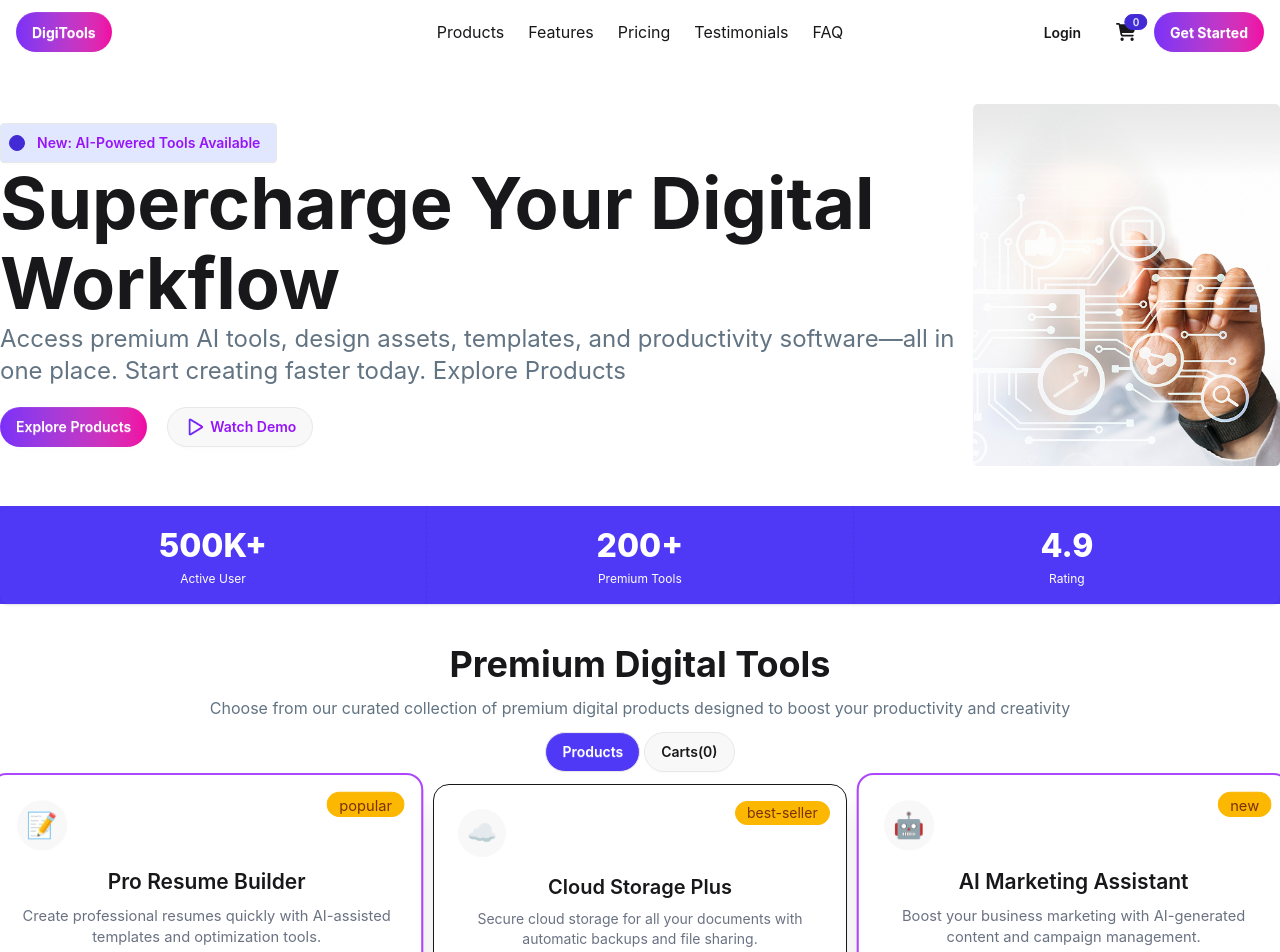
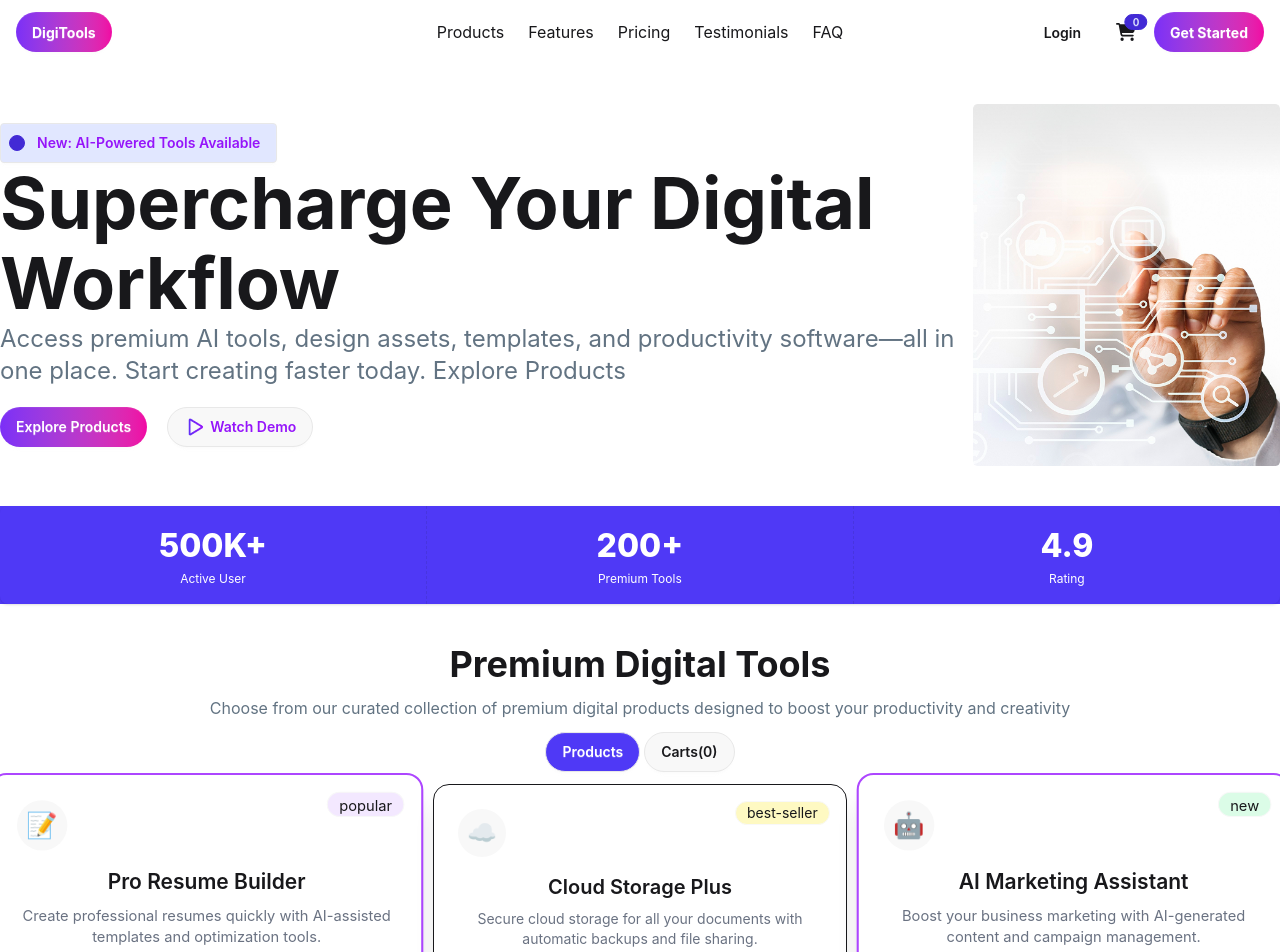
Before and after one commit to sarwarhusain/digitTools, a React (Vite) app: page / in a window 1280 px wide. Shown: the top 952 px of the page. Built offline with nearby package versions, Linux system fonts and the light colour scheme.

Commit message:
update card

```diff
--- a/src/Components/Cards/Cards.jsx
+++ b/src/Components/Cards/Cards.jsx
@@ -7,11 +7,19 @@ const Cards = ({ pricing, selectProducts, setSelectProducts }) => {
     setSelectProducts([...selectProducts, pricing]);
     // console.log("clicked", selectProducts);
   };
+  const tagToggle =
+    pricing.tag === "new"
+      ? "bg-green-100"
+      : pricing.tag === "popular"
+        ? "bg-purple-100"
+        : " bg-yellow-100 ";
   return (
     <div
-      className={`card bg-base-100 shadow-xl border rounded-2xl p-6 relative transition duration-300 hover:shadow-2xl hover:-translate-y-2 ${pricing.isFeatured ? "border-2 border-purple-500 scale-105" : ""}`}
+      className={`card bg-base-100 shadow-xl border rounded-2xl p-6 relative transition duration-300 hover:shadow-2xl hover:-translate-y-2  ${pricing.isFeatured ? "border-2 border-purple-500 scale-105" : ""}`}
     >
-      <div className="absolute right-4 top-4 badge badge-warning rounded-full">
+      <div
+        className={`absolute right-4  top-4 badge ${tagToggle} rounded-full`}
+      >
         {pricing.tag}
       </div>
 
@@ -33,7 +41,9 @@ const Cards = ({ pricing, selectProducts, setSelectProducts }) => {
       <ul className="space-y-2 mb-6">
         {pricing.features.map((feature, idx) => (
           <li key={idx} className="flex items-center gap-2 text-gray-600">
-            <span className="text-green-500"><FaCheck /></span>
+            <span className="text-green-500">
+              <FaCheck />
+            </span>
             {feature}
           </li>
         ))}
--- a/src/Components/Carts/CartCard.jsx
+++ b/src/Components/Carts/CartCard.jsx
@@ -1,3 +1,5 @@
+import { toast } from "react-toastify";
+
 const CartCard = ({ product, selectProducts, setSelectProducts }) => {
   const handleDelete = (product) => {
     console.log("clicked", product);
@@ -5,6 +7,7 @@ const CartCard = ({ product, selectProducts, setSelectProducts }) => {
       (cartsProduct) => cartsProduct.id !== product.id,
     );
     // console.log("filtered", filteredProduct);
+    toast.warning(`Deleted ${product}`)
     setSelectProducts(filteredProduct);
   };
 
--- a/src/Components/Carts/Carts.jsx
+++ b/src/Components/Carts/Carts.jsx
@@ -1,3 +1,4 @@
+import { toast } from "react-toastify";
 import CartCard from "./CartCard";
 
 const Carts = ({ selectProducts, setSelectProducts }) => {
@@ -5,6 +6,7 @@ const Carts = ({ selectProducts, setSelectProducts }) => {
   console.log(total.toFixed(2));
   const proceed = () => {
     // console.log("clicked");
+    toast.warning(`Proceed The Total Amount${total.toFixed(2)}`);
     setSelectProducts([]);
   };
   // console.log(selectProducts);
```
